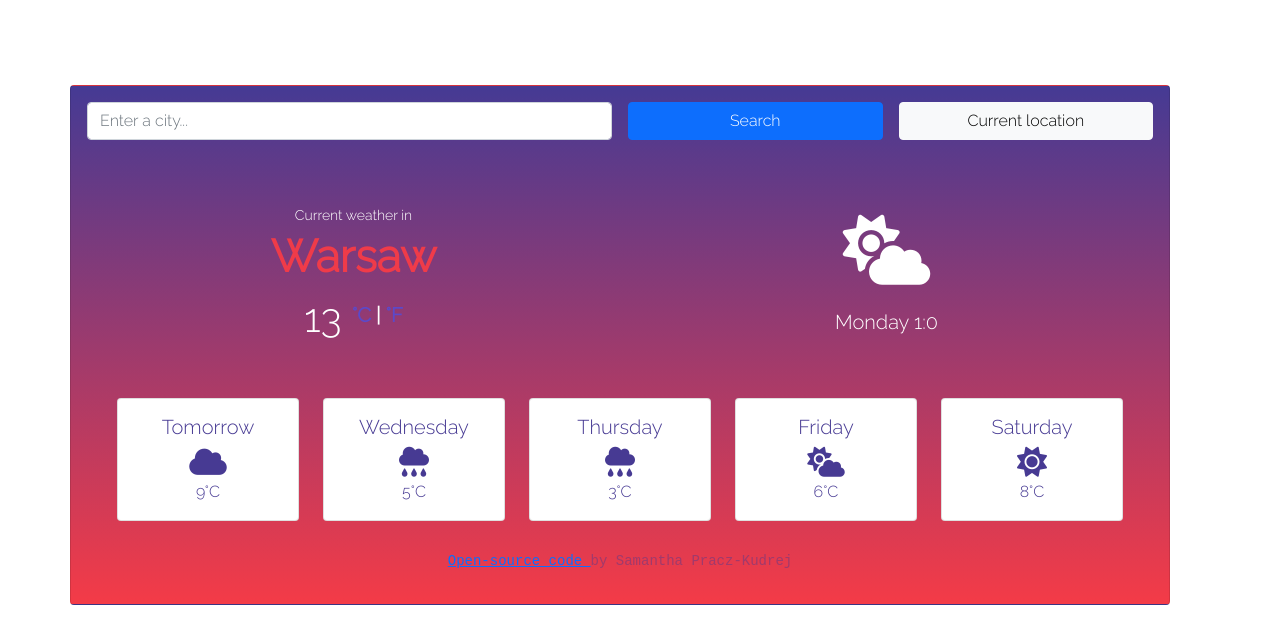
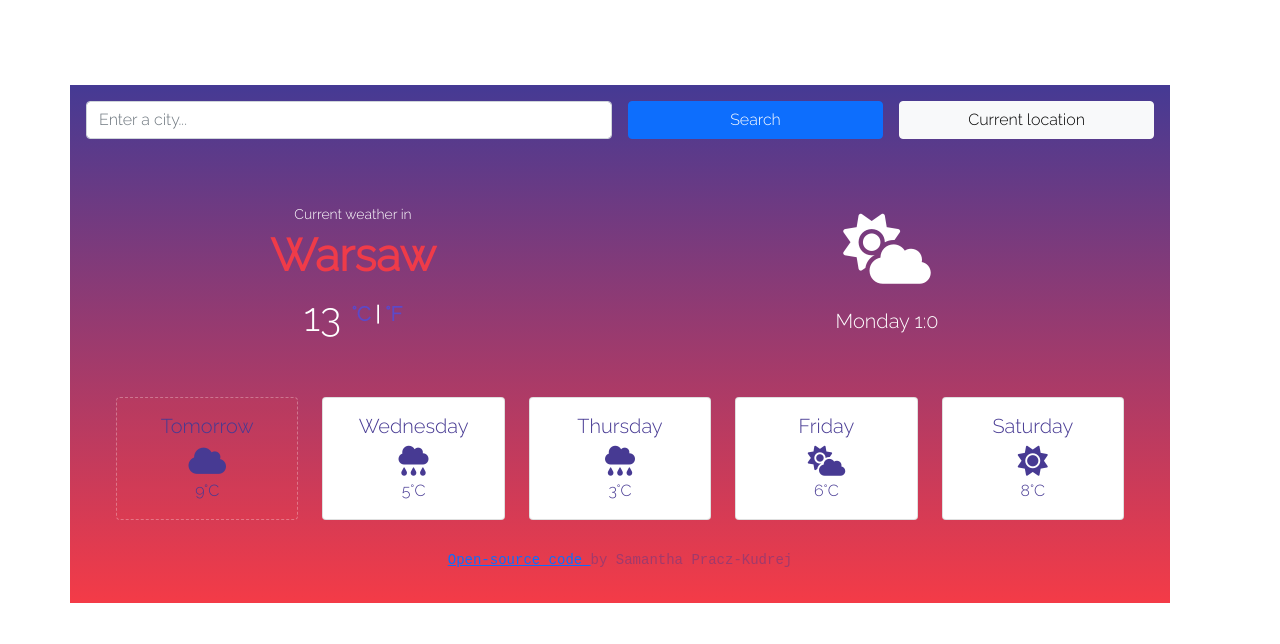
Before and after one commit to sammmmie/Weather-Project, a plain HTML site: page index.html in a window 1280 px wide. In both pictures the pointer is over the element 208 px from the left and 459 px from the top of the page. Drawn offline with nearby package versions, Linux system fonts and the light colour scheme.

Commit message:
:hover
Colour change when hoving cards

```diff
--- a/index.html
+++ b/index.html
@@ -13,7 +13,7 @@
 </head>
 <body>
   <div class="container weather">
-     <div class="card weather-board">
+     <div class="card-weather-board">
         <div class="card-body">
 
 
--- a/src/styles.css
+++ b/src/styles.css
@@ -5,7 +5,7 @@
     font-family: "Raleway", sans-serif;
   }
 
-  div.weather-board {
+  div.card-weather-board {
     background-image: linear-gradient(to top, #f43b47 0%, #453a94 100%);
   }
 
@@ -71,6 +71,14 @@
     margin-top: -27px;
   }
 
+  .card:hover{
+    background: rgba(241, 59, 72, 0.1);
+    cursor: default;
+    transition: all 250ms ease-in-out;
+    border: 0.5px dashed rgb(255, 255, 255, 0.3);
+  }
+
+
   div.five-day-weather-forecast {
     margin-top: 20px;
     padding: 30px;
```
